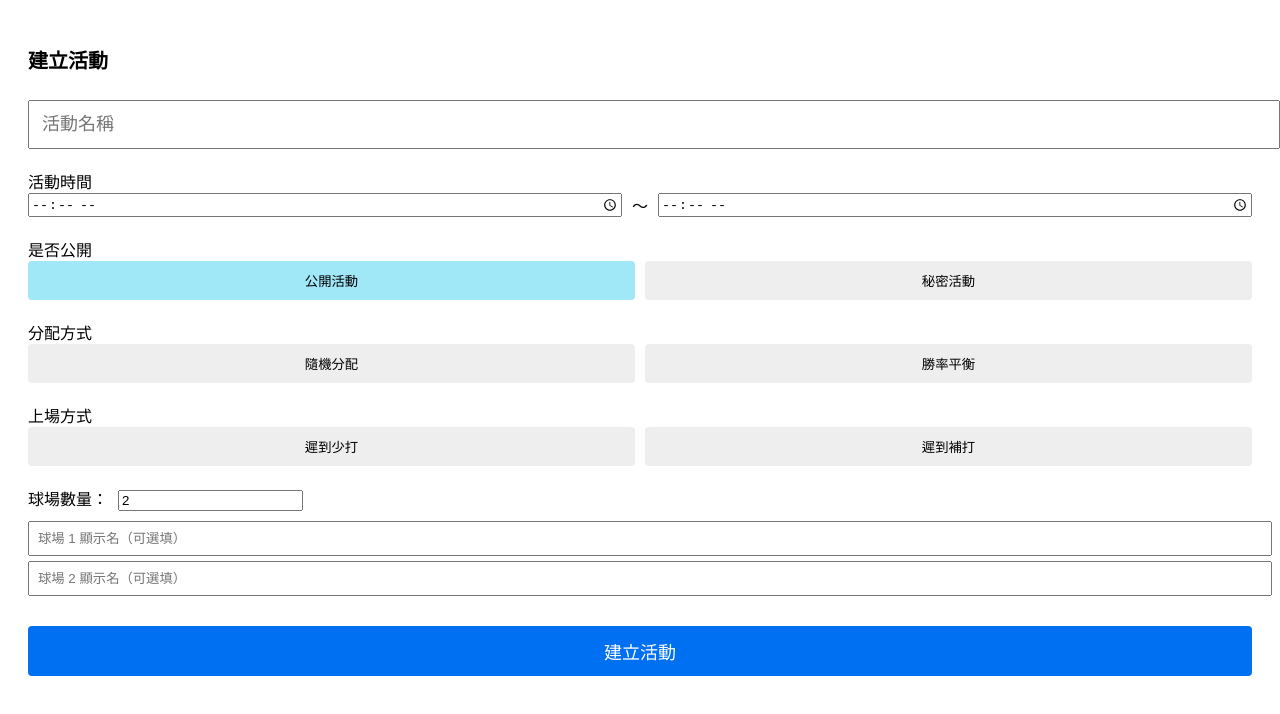
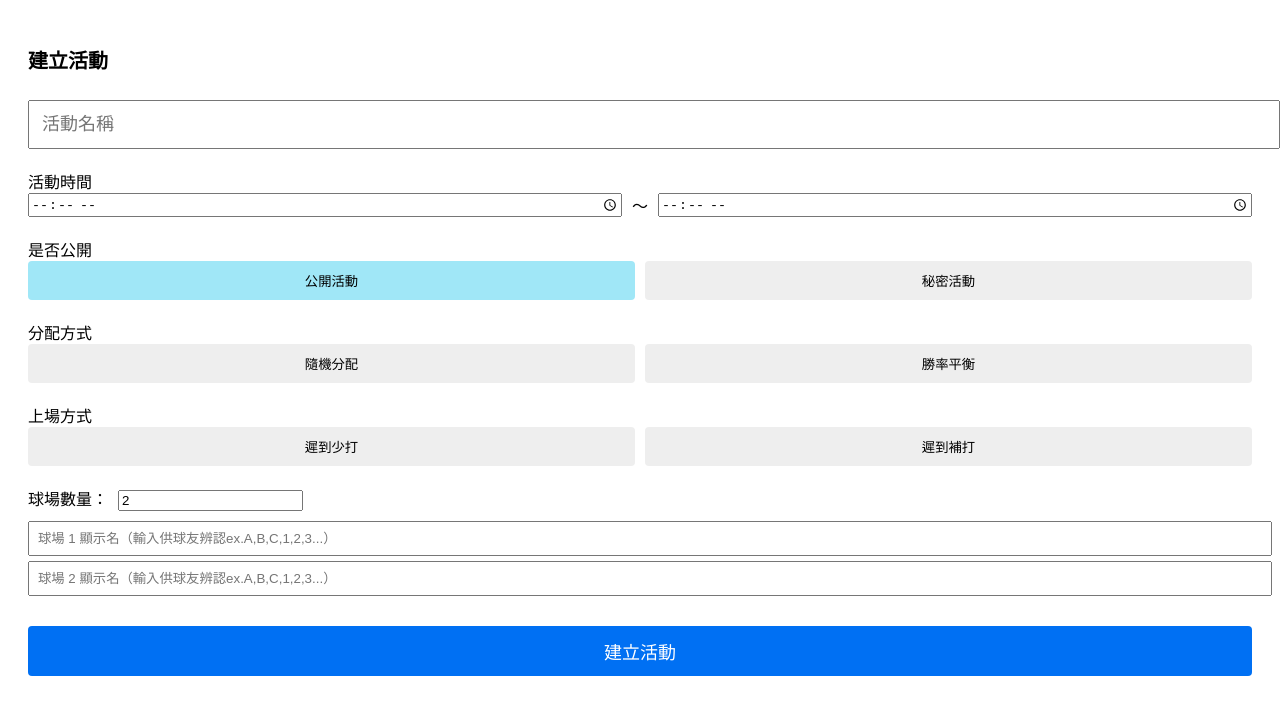
Before and after one commit to MRKENTW/badminton-app, a Next.js app: page /create in a window 1280 px wide. Shown: the top 714 px of the page. Built offline with nearby package versions, Linux system fonts and the light colour scheme.

Commit message:
Update create.tsx

```diff
--- a/pages/create.tsx
+++ b/pages/create.tsx
@@ -229,7 +229,7 @@ export default function CreateActivity() {
         {Array.from({ length: courtCount }).map((_, i) => (
           <input
             key={i}
-            placeholder={`球場 ${i + 1} 顯示名（可選填）`}
+            placeholder={`球場 ${i + 1} 顯示名（輸入供球友辨認ex.A,B,C,1,2,3...）`}
             value={courtNames[i] || ""}
             onChange={(e) => {
               const newNames = [...courtNames];
```
